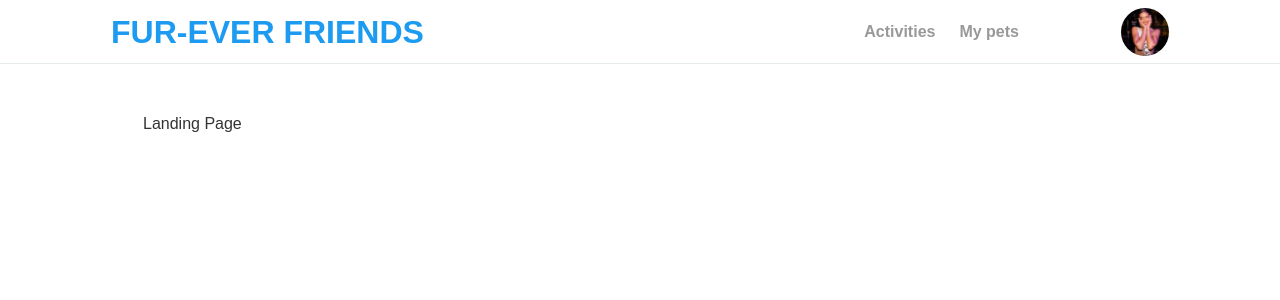
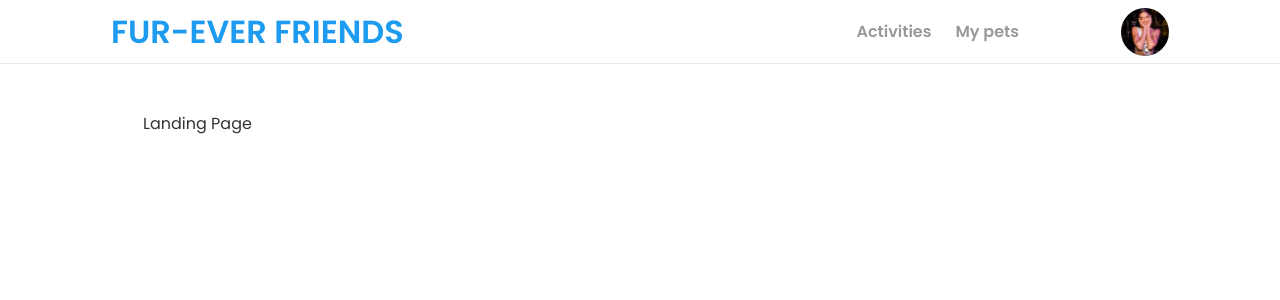
Before and after one commit to jetsarew/fur-ever-friends-frontend, a Next.js app: page / in a window 1280 px wide. Shown: the top 300 px of the page. Built offline with nearby package versions, Linux system fonts and the light colour scheme.

Commit message:
feat: set up font

```diff
--- a/src/app/globals.css
+++ b/src/app/globals.css
@@ -18,7 +18,6 @@ body {
   color: var(--foreground);
   background: var(--background);
   font-family: "Poppins", sans-serif;
-  /* font-family: Arial, Helvetica, sans-serif; */
 }
 
 @layer utilities {
--- a/src/app/layout.tsx
+++ b/src/app/layout.tsx
@@ -1,18 +1,6 @@
 import type { Metadata } from "next";
-import localFont from "next/font/local";
 import "./globals.css";
 import NavBar from "@/components/NavBar/NavBar";
-
-const geistSans = localFont({
-  src: "./fonts/GeistVF.woff",
-  variable: "--font-geist-sans",
-  weight: "100 900",
-});
-const geistMono = localFont({
-  src: "./fonts/GeistMonoVF.woff",
-  variable: "--font-geist-mono",
-  weight: "100 900",
-});
 
 export const metadata: Metadata = {
   title: "Create Next App",
@@ -26,13 +14,21 @@ export default function RootLayout({
 }>) {
   return (
     <html lang="en">
-      <body
-        className={`${geistSans.variable} ${geistMono.variable} antialiased`}
-      >
+      <head>
+        <link rel="preconnect" href="https://fonts.googleapis.com" />
+        <link
+          rel="preconnect"
+          href="https://fonts.gstatic.com"
+          crossOrigin="anonymous"
+        />
+        <link
+          href="https://fonts.googleapis.com/css2?family=Poppins:ital,wght@0,100;0,200;0,300;0,400;0,500;0,600;0,700;0,800;0,900;1,100;1,200;1,300;1,400;1,500;1,600;1,700;1,800;1,900&display=swap"
+          rel="stylesheet"
+        />
+      </head>
+      <body className="antialiased">
         <NavBar />
-        <div className="px-[143px] pt-12">
-          {children}
-        </div>
+        <main className="px-[143px] pt-12">{children}</main>
       </body>
     </html>
   );
```
